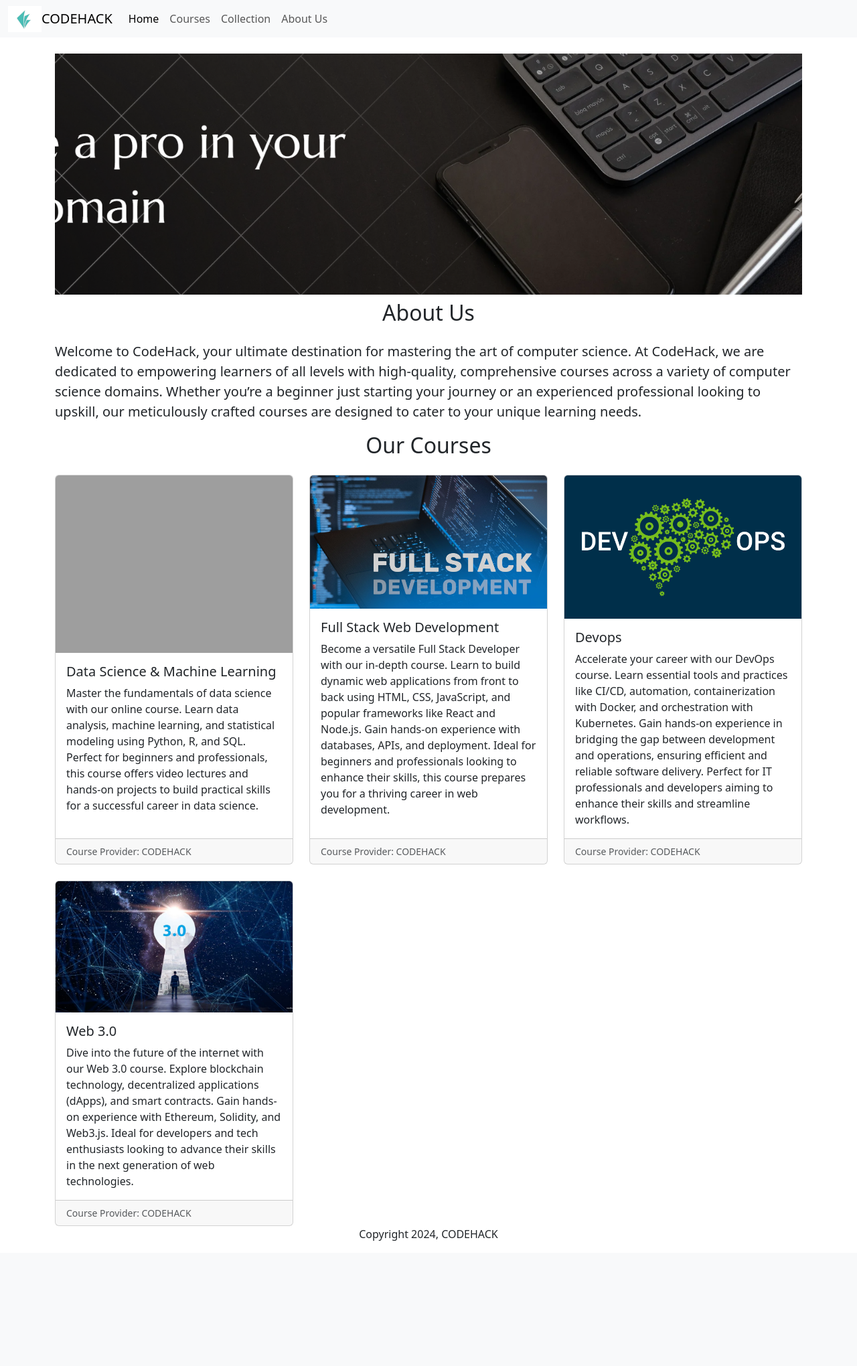
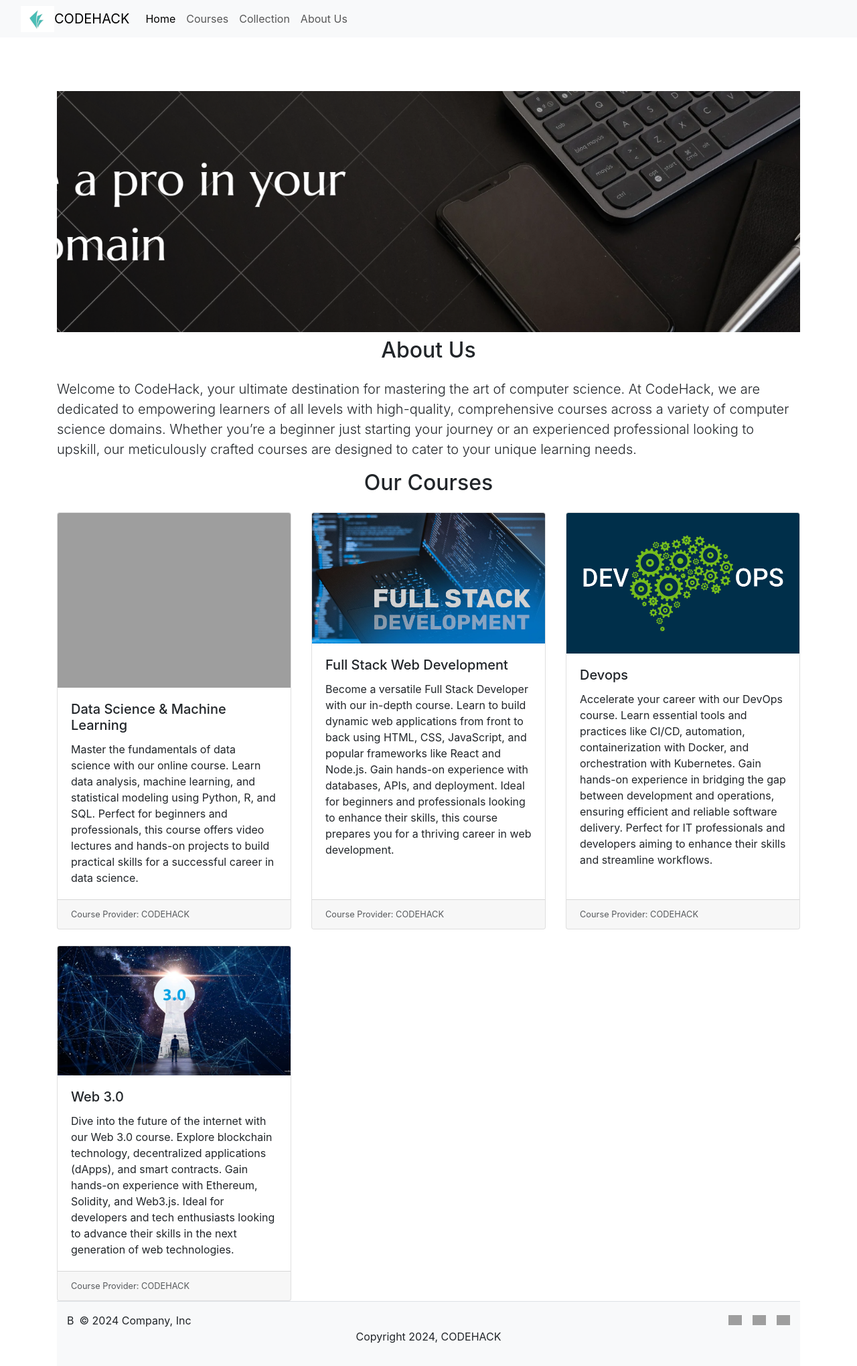
Before and after one commit to Kishor-J-K/web_project, a Flask app: page / in a window 1280 px wide. Shown: the whole page at 67% size. Before the commit the page ends 1853 px from the top, so only its background shows below. Run offline with Flask 3, Linux system fonts and the light colour scheme; some libraries are stand-ins or nearby versions; grey boxes are pictures that could not be loaded.

Commit message:
added footer.html

```diff
--- /dev/null
+++ b/templates/footer.html
@@ -0,0 +1,25 @@
+<link href="https://stackpath.bootstrapcdn.com/bootstrap/4.5.2/css/bootstrap.min.css" rel="stylesheet">
+
+<div class="footer bg-light border-top py-3">
+    <div class="container d-flex justify-content-between align-items-center">
+        <div class="left d-flex align-items-center">
+            <div class="icon mr-2">B</div>
+            <div>&copy; 2024 Company, Inc</div>
+        </div>
+
+        <div class="social-icons d-flex">
+            <a href="#" class="ml-3 text-dark">
+                <img src="https://upload.wikimedia.org/wikipedia/en/6/60/Twitter_Logo_as_of_2021.svg" alt="Twitter" width="20">
+            </a>
+            <a href="#" class="ml-3 text-dark">
+                <img src="https://upload.wikimedia.org/wikipedia/commons/a/a5/Instagram_icon.png" alt="Instagram" width="20">
+            </a>
+            <a href="#" class="ml-3 text-dark">
+                <img src="https://upload.wikimedia.org/wikipedia/commons/5/51/Facebook_f_logo_%282019%29.svg" alt="Facebook" width="20">
+            </a>
+        </div>
+    </div>
+    <div>
+        <p class="text-center">Copyright 2024, CODEHACK</p>
+    </div>
+</div>
--- a/templates/home.html
+++ b/templates/home.html
@@ -50,8 +50,7 @@
        {% endfor %}
      </div>
 
-
-     <p class="text-center">Copyright 2024, CODEHACK</p>
+     {% include['footer.html']%}
      </div>
   </body>
 </html>
--- a/templates/nav.html
+++ b/templates/nav.html
@@ -23,3 +23,4 @@
     </div>
   </div>
 </nav>
+<div style="height:56px"></div>
```
